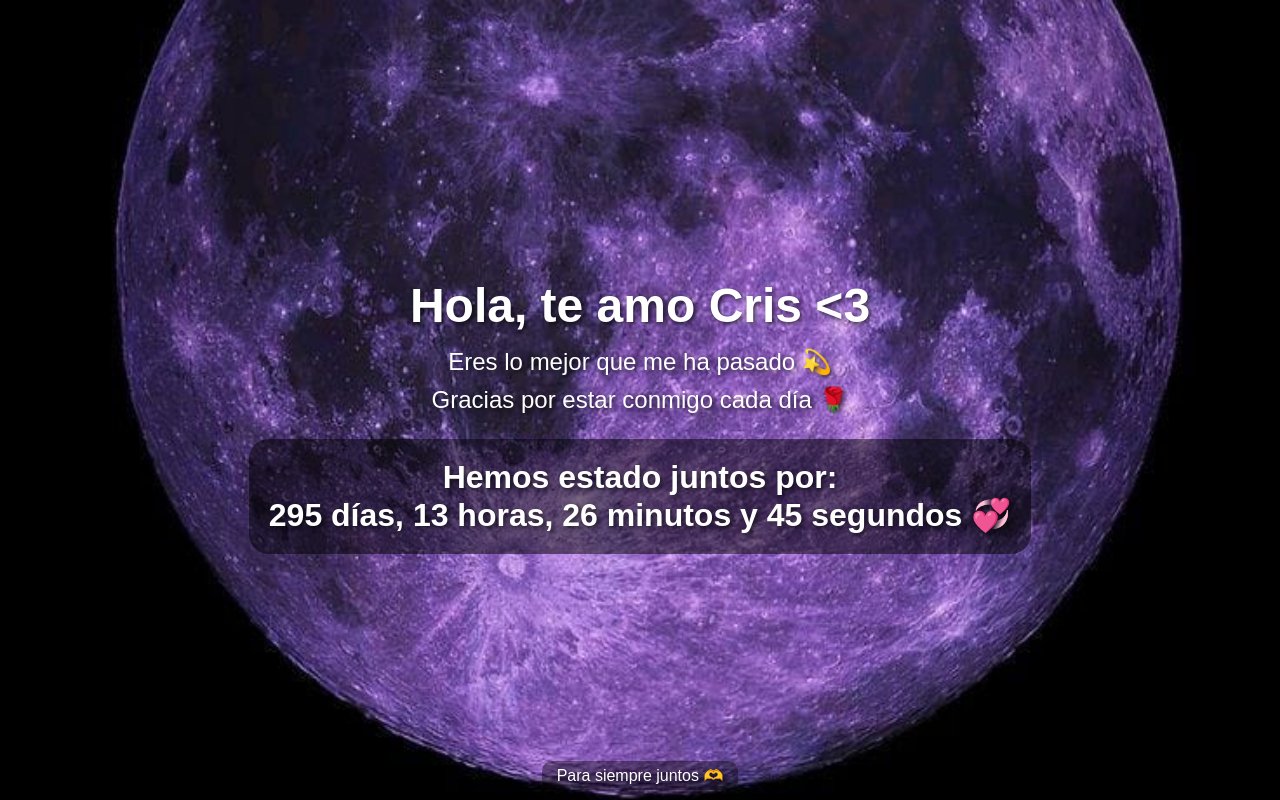
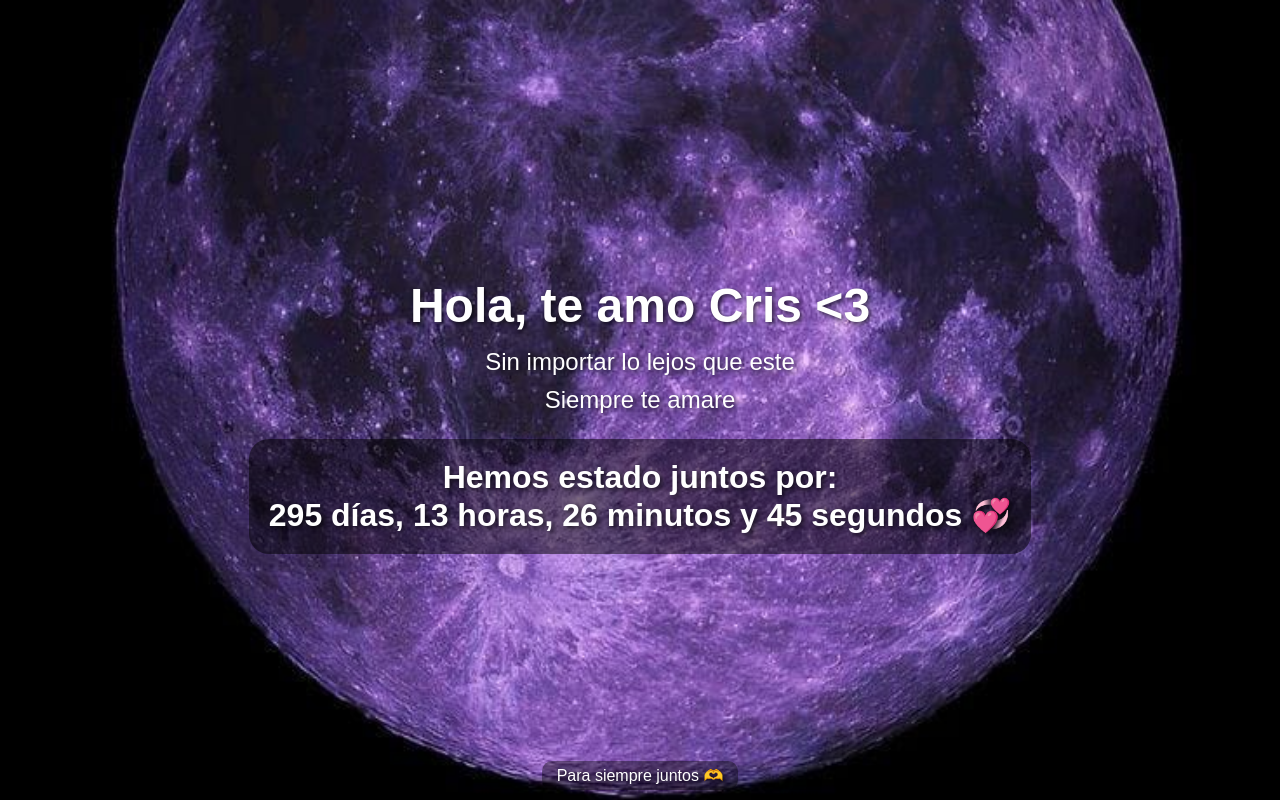
Before and after one commit to AngieCenteno/Somewhere_Only_We_know, a plain HTML site: page index.html in a window 1280 px wide. Drawn offline with Linux system fonts and the light colour scheme.

Commit message:
Update Index

```diff
--- a/index.html
+++ b/index.html
@@ -53,8 +53,8 @@
 <body>
 
   <h1>Hola, te amo Cris <3</h1>
-  <p>Eres lo mejor que me ha pasado 💫</p>
-  <p>Gracias por estar conmigo cada día 🌹</p>
+  <p>Sin importar lo lejos que este</p>
+  <p>Siempre te amare</p>
 
   <div class="timer" id="contador">
     Cargando tiempo juntos...
```
